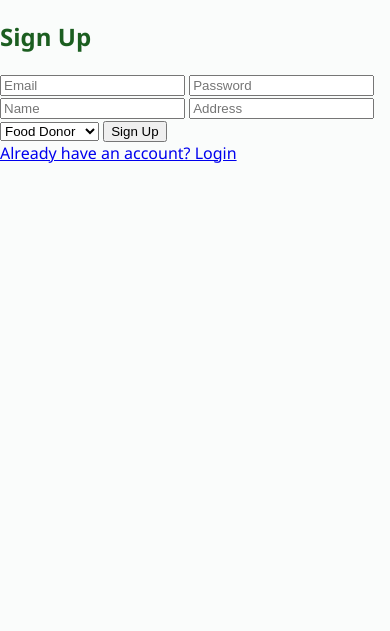
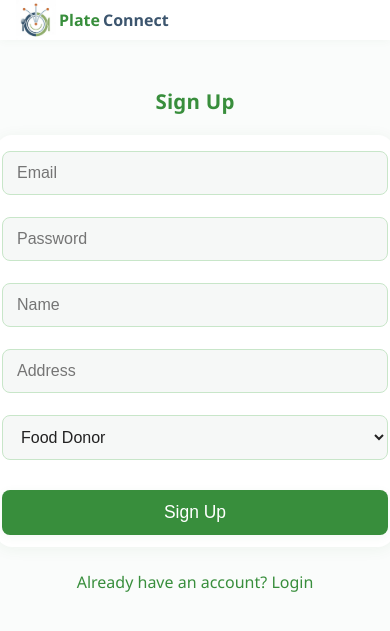
Before and after one commit to adyan5786/Plate-Connect, a Flask app: page /signup in a window 390 px wide. Shown: the top 631 px of the page. Run offline with Flask 3, Linux system fonts and the light colour scheme.

Commit message:
Improved styling in login, signup and forgot password page while improving index page UI again

```diff
--- /dev/null
+++ b/static/auth.css
@@ -0,0 +1,132 @@
+/* Centered Container for Auth Pages */
+.container {
+    margin-top: 30px;
+    display: flex;
+    flex-direction: column;
+    align-items: center;
+    justify-content: center;
+    background: #fafcfb;
+}
+
+/* Auth Card Style */
+.container > h2 {
+    font-size: 2rem;
+    color: #388e3c;
+    font-weight: 700;
+    margin-bottom: 20px;
+    text-align: center;
+    letter-spacing: 0.01em;
+}
+
+.container > form {
+    background: #fff;
+    border-radius: 16px;
+    box-shadow: 0 2px 16px rgba(27,94,32,0.06);
+    padding: 34px 28px 24px 28px;
+    max-width: 370px;
+    width: 100%;
+    display: flex;
+    flex-direction: column;
+    gap: 18px;
+    margin-bottom: 16px;
+}
+
+.container input[type="email"],
+.container input[type="password"],
+.container input[type="text"],
+.container select {
+    padding: 12px 14px;
+    border-radius: 8px;
+    border: 1px solid #c8e6c9;
+    font-size: 1rem;
+    background: #f6f8f7;
+    color: #222;
+    transition: border-color 0.15s, background 0.15s;
+    margin-bottom: 4px;
+}
+
+.container input:focus,
+.container select:focus {
+    border-color: #388e3c;
+    outline: none;
+    background: #e8f5e9;
+}
+
+
+/* Purpose field block for signup */
+#purpose-field {
+    width: 100%;
+    display: none; /* JS toggles this between 'block' and 'none' */
+    margin-bottom: 0; /* match other input spacing */
+    transition: max-height 0.15s, opacity 0.15s;
+}
+
+#purpose-field input[type="text"] {
+    width: 100%;
+    box-sizing: border-box;
+    margin-bottom: 0;
+    padding: 12px 14px;
+    border-radius: 8px;
+    border: 1px solid #c8e6c9;
+    font-size: 1rem;
+    background: #f6f8f7;
+    color: #222;
+    transition: border-color 0.15s, background 0.15s;
+}
+
+/* JS sets display:block, so ensure it doesn't overflow */
+#purpose-field[style*="display: block"] {
+    max-height: 100px; /* or whatever height is needed */
+    opacity: 1;
+}
+
+/* Button Style */
+.container button[type="submit"] {
+    background: #388e3c;
+    color: #fff;
+    border: none;
+    border-radius: 8px;
+    padding: 12px 0;
+    font-size: 1.09rem;
+    font-weight: 500;
+    cursor: pointer;
+    box-shadow: 0 2px 10px rgba(56,142,60,0.06);
+    transition: background 0.18s, color 0.18s;
+    margin-top: 8px;
+}
+
+.container button[type="submit"]:hover {
+    background: #1b5e20;
+}
+
+/* Links */
+.container a {
+    color: #388e3c;
+    text-decoration: none;
+    font-weight: 500;
+    font-size: 1rem;
+    margin: 8px 0 0 0;
+    display: inline-block;
+    transition: color 0.18s;
+}
+
+.container a:hover {
+    color: #1b5e20;
+    text-decoration: underline;
+}
+
+/* Responsive */
+@media (max-width: 600px) {
+    .container > form {
+        padding: 16px 6px 12px 6px;
+        max-width: 99vw;
+    }
+    .container > h2 {
+        font-size: 1.28rem;
+    }
+
+    #purpose-field input[type="text"] {
+        font-size: 0.98rem;
+        padding: 10px 8px;
+    }
+}
--- a/static/index.css
+++ b/static/index.css
@@ -3,7 +3,7 @@
     display: flex;
     align-items: center;
     justify-content: center;
-    padding: 50px;
+    padding: 30px 300px;
     background: #fafcfb;
     gap: 40px;
     flex-wrap: wrap;
@@ -63,7 +63,7 @@
 .hero-image {
     flex: 1 1 320px;
     display: flex;
-    justify-content: center;
+    justify-content: flex-end;
     align-items: center;
 }
 
@@ -79,7 +79,7 @@
 /* How It Works Section */
 .how-it-works {
     background: #f6f8f7;
-    padding: 54px 0 64px 0;
+    padding: 40px 0 40px 0;
     text-align: center;
 }
 
--- a/static/style.css
+++ b/static/style.css
@@ -51,6 +51,17 @@ body {
     align-self: center;
     font-size: 1.25rem;
     font-weight: bold;
+    text-decoration: none; /* Prevent underline */
+    cursor: pointer;
+    transition: color 0.18s;
+}
+
+.logo-text.green-font:hover {
+    color: var(--dark-blue);
+}
+
+.logo-text.dark-blue-font:hover {
+    color: var(--green);
 }
 
 .nav {
--- a/templates/index.html
+++ b/templates/index.html
@@ -11,8 +11,8 @@
     <header class="header">
         <div class="logo">
             <img src="../static/images/logo.png" alt="">
-            <span class="logo-text green-font">Plate</span>
-            <span class="logo-text dark-blue-font">Connect</span>
+            <a href="/" class="logo-text green-font">Plate</a>
+            <a href="/" class="logo-text dark-blue-font">Connect</a>
         </div>
     </header>
 
--- a/templates/signup.html
+++ b/templates/signup.html
@@ -3,6 +3,7 @@
 <head>
     <title>Sign Up</title>
     <link rel="stylesheet" href="{{ url_for('static', filename='style.css') }}">
+    <link rel="stylesheet" href="{{ url_for('static', filename='auth.css') }}">
     <script>
     function togglePurpose() {
         var userType = document.getElementById('user_type').value;
@@ -20,6 +21,16 @@
     </script>
 </head>
 <body>
+    <!-- Header -->
+    <header class="header">
+        <div class="logo">
+            <img src="../static/images/logo.png" alt="">
+            <a href="/" class="logo-text green-font">Plate</a>
+            <a href="/" class="logo-text dark-blue-font">Connect</a>
+        </div>
+    </header>
+
+    <!-- Signup Container -->
     <div class="container">
         <h2>Sign Up</h2>
         <form method="POST">
```
Also changed, not shown: templates/forgot_password.html (+11 -0 lines), templates/login.html (+11 -0 lines), instance/food_platform.db, 1 other file.
